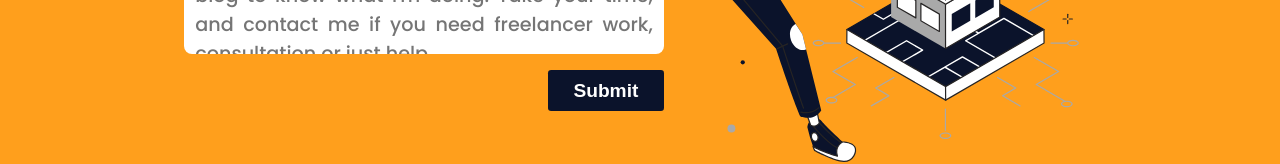
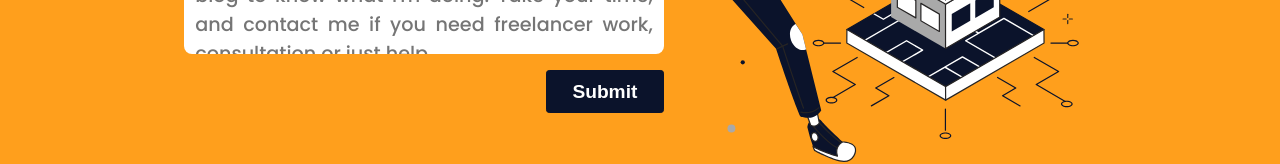
Before and after one commit to NauzetAduen/portfolio, a Next.js app: page / in a window 1280 px wide. Shown: the part 1961-2125 px from the top of the page. Built offline with nearby package versions, Linux system fonts and the light colour scheme.

Commit message:
Fix svg color and submit button border

```diff
--- a/styles/Contact.module.scss
+++ b/styles/Contact.module.scss
@@ -70,9 +70,11 @@
   align-self: flex-end;
   display: block;
   background-color: constants.$primaryColor;
+  border: 1px solid constants.$primaryColor;
+
   color: constants.$white;
   font-weight: 700;
-  border: none;
+  // border: none;
   font-size: 1.2rem;
   padding: 0.6rem 1.6rem;
   border-radius: 0.2rem;
@@ -81,7 +83,7 @@
   &:hover {
     background-color: constants.$white;
     color: constants.$accentColor;
-    border: 1px solid constants.$primaryColor;
+    // border: 1px solid constants.$primaryColor;
   }
 }
 .label {
```
Also changed, not shown: public/WebsiteHosting.svg.
